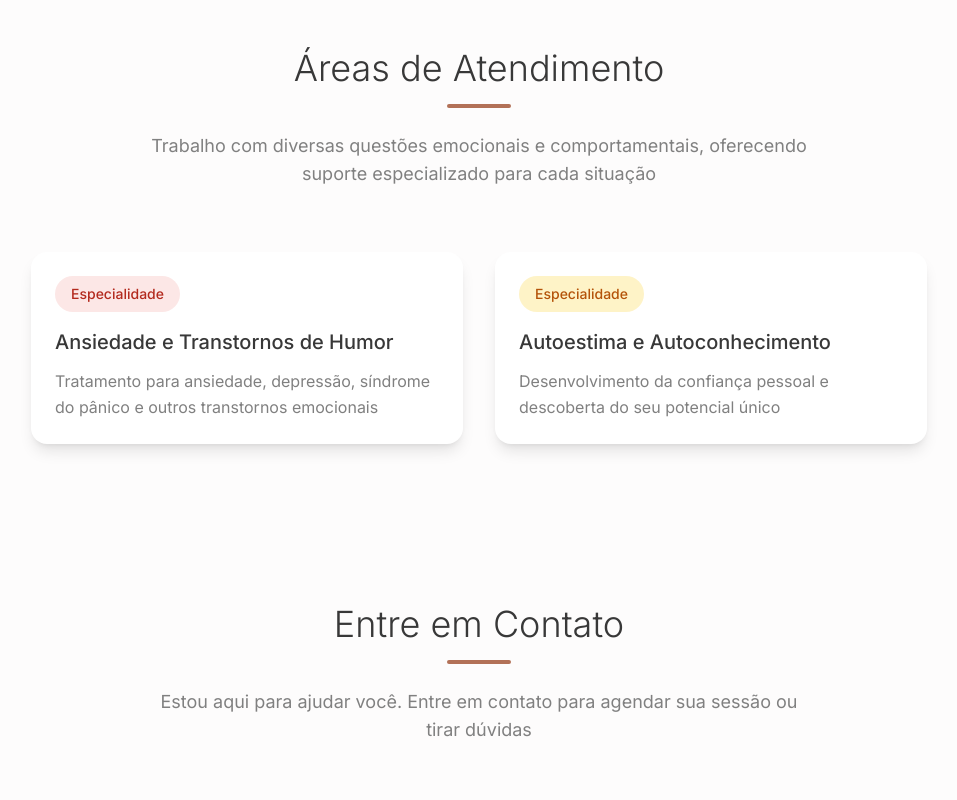
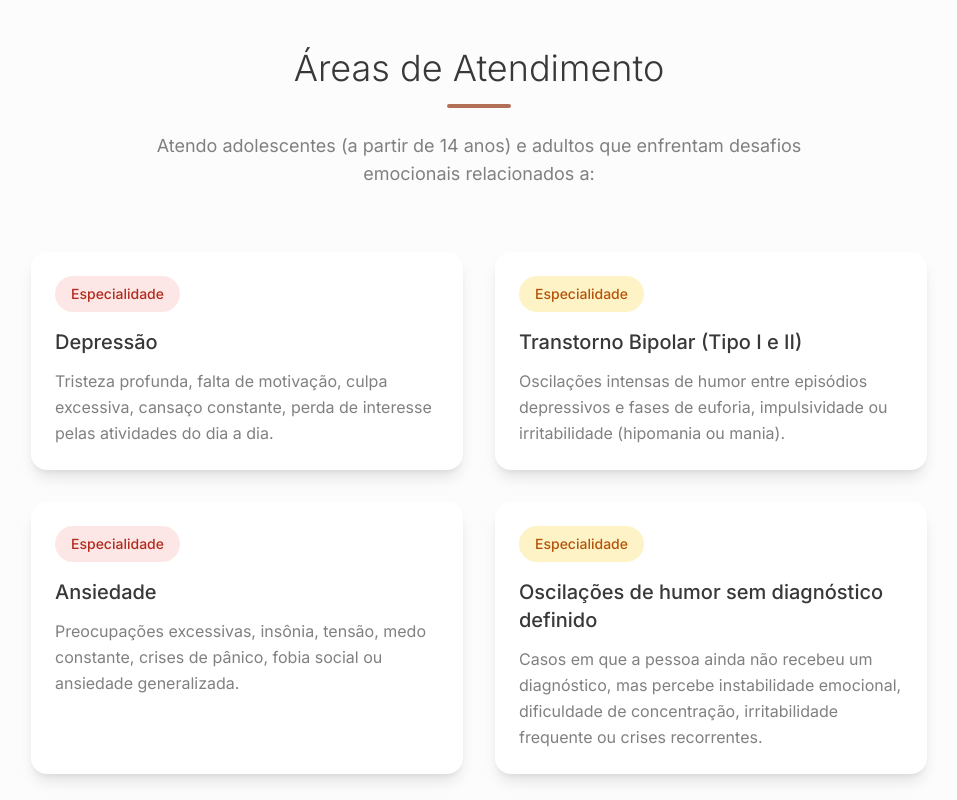
Before and after one commit to joaozzns/psicologiagrazi, a React (Vite) app: page / in a window 1280 px wide. Shown: the part 2380-3180 px from the top of the page, without its empty margins (161-1118 px from the left). Built offline with nearby package versions, Linux system fonts and the light colour scheme.

Commit message:
Update Areas of Service
Updated the description for the "Areas of Service" section and modified the content of existing service cards. Added two new service cards for "Anxiety" and "Mood Swings without a defined diagnosis."

```diff
--- a/src/components/Areas.tsx
+++ b/src/components/Areas.tsx
@@ -2,13 +2,23 @@
 const Areas = () => {
   const areas = [
     {
-      title: "Ansiedade e Transtornos de Humor",
-      description: "Tratamento para ansiedade, depressão, síndrome do pânico e outros transtornos emocionais",
+      title: "Depressão",
+      description: "Tristeza profunda, falta de motivação, culpa excessiva, cansaço constante, perda de interesse pelas atividades do dia a dia.",
       color: "bg-rose-100 text-rose-700"
     },
     {
-      title: "Autoestima e Autoconhecimento",
-      description: "Desenvolvimento da confiança pessoal e descoberta do seu potencial único",
+      title: "Transtorno Bipolar (Tipo I e II)",
+      description: "Oscilações intensas de humor entre episódios depressivos e fases de euforia, impulsividade ou irritabilidade (hipomania ou mania).",
+      color: "bg-gold-100 text-gold-700"
+    },
+    {
+      title: "Ansiedade",
+      description: "Preocupações excessivas, insônia, tensão, medo constante, crises de pânico, fobia social ou ansiedade generalizada.",
+      color: "bg-rose-100 text-rose-700"
+    },
+    {
+      title: "Oscilações de humor sem diagnóstico definido",
+      description: "Casos em que a pessoa ainda não recebeu um diagnóstico, mas percebe instabilidade emocional, dificuldade de concentração, irritabilidade frequente ou crises recorrentes.",
       color: "bg-gold-100 text-gold-700"
     }
   ];
@@ -21,9 +31,8 @@ const Areas = () => {
             Áreas de Atendimento
           </h2>
           <div className="w-16 h-1 bg-primary rounded-full mx-auto mb-6"></div>
-          <p className="text-lg text-muted-foreground max-w-2xl mx-auto">
-            Trabalho com diversas questões emocionais e comportamentais,
-            oferecendo suporte especializado para cada situação
+          <p className="text-lg text-muted-foreground max-w-2xl mx-auto mb-4">
+            Atendo adolescentes (a partir de 14 anos) e adultos que enfrentam desafios emocionais relacionados a:
           </p>
         </div>
 
```
